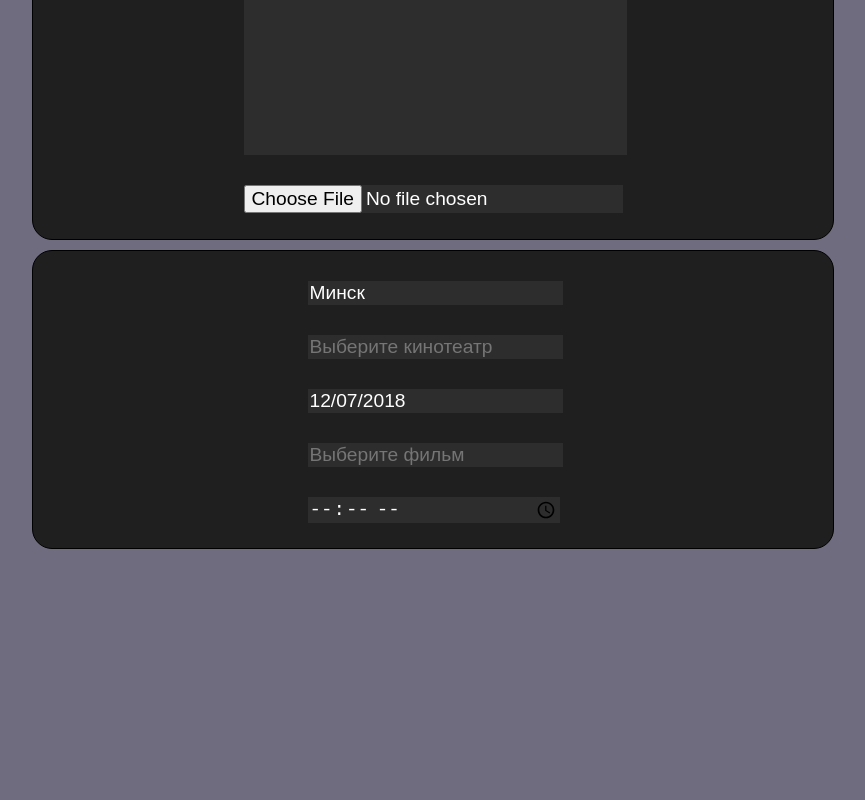
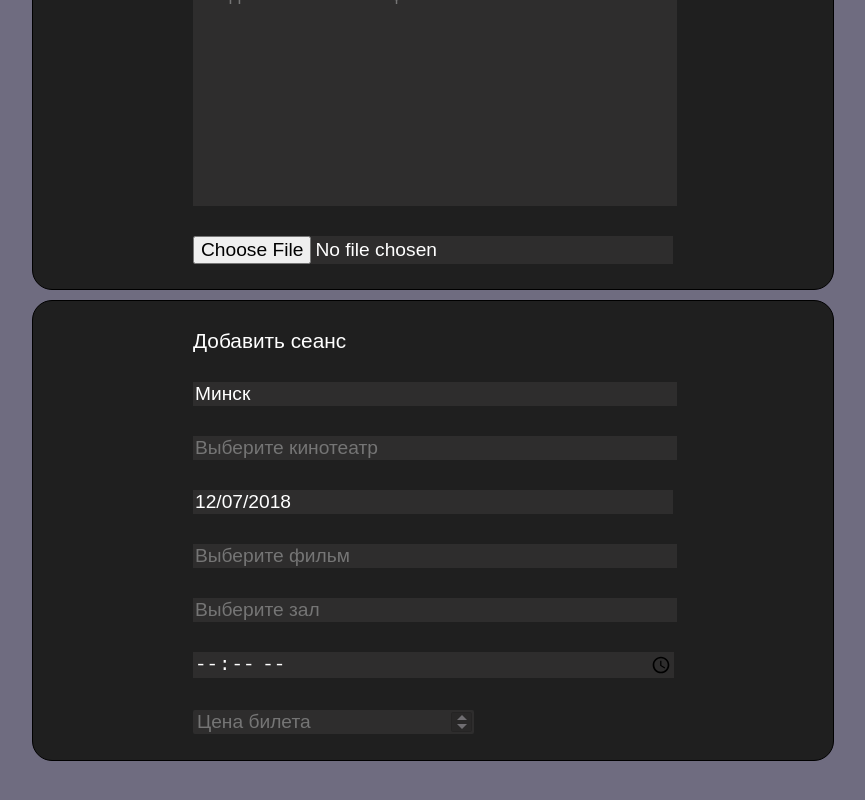
Before and after one commit to KseniyaMikhailiuk/Cinema-ticket-reservation-system, a React (Create React App) app in the folder front/: page /Admin in a window 1280 px wide. Shown: the part 288-1088 px from the top of the page, without its empty margins (207-1072 px from the left). Before the commit the page ends 837 px from the top, so only its background shows below. Built offline with nearby package versions, Linux system fonts and the light colour scheme.

Commit message:
add inputs to add seance form on admin page

```diff
--- a/front/src/components/AdminForms/addFilmForm.js
+++ b/front/src/components/AdminForms/addFilmForm.js
@@ -7,6 +7,9 @@ const AddFilmForm = () => {
         <article className="forms admin">
             <form>
                 <fieldset>
+                    <legend className="form-item forms__legend">
+                        Добавить фильм
+                    </legend>
                     <input placeholder="Введите название" className="form-item admin__form-item"/>
                     <input className="form-item admin__form-item" type="date" />
                     <textarea
--- a/front/src/components/AdminForms/addFilmForm.scss
+++ b/front/src/components/AdminForms/addFilmForm.scss
@@ -1,5 +1,8 @@
 .admin{
     padding-bottom: 2vw;
+    form{
+        width: 60%;
+    }
     textarea{
         resize: none;
     }
@@ -9,4 +12,21 @@
     .react-datepicker__input-container input{
         margin: 0;
     }
+
+    .react-numeric-input{
+        margin-top: 2.5vw;
+        input{
+            height: 100%;
+            margin: 0;
+            width: 100%;
+            border: none !important;
+            font-size: 1.5vw !important;
+        }
+        b{
+            box-shadow: none !important;
+            i{
+                border-color:  rgb(112, 110, 114) transparent !important;
+            }
+        }
+    }
 }
--- a/front/src/components/AdminForms/addSeanceForm.js
+++ b/front/src/components/AdminForms/addSeanceForm.js
@@ -1,16 +1,57 @@
 import React from 'react'
 import MainFilterPanel from '../Common/mainFilterPanel';
+import NumericInput from 'react-numeric-input'
 
 const AddSeanceForm = ({
     filter,
     filterOptions,
     changeFilterObjectItem
 }) => {
+    const handleInputChange = (event) => {
+        changeFilterObjectItem(event.target.list.id, event.target.value);
+    }
+
+    const moneyFormat = (value) => {
+        return value + ' BYN'
+    }
+
     return(
         <article className="forms admin">
             <form>
-                <MainFilterPanel filter={filter} filterOptions={filterOptions} onFilterClick={changeFilterObjectItem}/>
-                <input className="form-item" type="time" />
+                <fieldset>
+                    <legend className="form-item forms__legend">
+                        Добавить сеанс
+                    </legend>
+                    <MainFilterPanel filter={filter} filterOptions={filterOptions} onFilterClick={changeFilterObjectItem}/>
+                    <input className="form-item"
+                        list="hallNumbers"
+                        placeholder="Выберите зал"
+                        onChange={handleInputChange}
+                        required/>
+                    <datalist id="hallNumbers">
+                        {
+                            filterOptions
+                            .cities
+                            .filter(city => city.name === filter.city)
+                            .map(city => city.cinemas
+                                .map(cinema => cinema.halls
+                                    .map(hall =>
+                                        <option value={hall}>{cinema.name}</option>
+                                    )
+                                )
+                            )
+                        }
+                    </datalist>
+                    <input className="form-item" type="time" required/>
+                    <NumericInput
+                        className="form-item"
+                        min={1}
+                        max={100}
+                        placeholder="Цена билета"
+                        format={moneyFormat}
+                        required
+                    />
+                </fieldset>
             </form>
         </article>
     )
--- a/front/src/components/Common/mainFilterPanel.js
+++ b/front/src/components/Common/mainFilterPanel.js
@@ -27,6 +27,7 @@ const MainFilterPanel = ({
                         )
                 }
             </datalist>
+
             <input className="form-item"
                 list="cinema"
                 placeholder="Выберите кинотеатр"
@@ -39,7 +40,7 @@ const MainFilterPanel = ({
                         .filter(city => city.name === filter.city)
                         .map(city => city.cinemas
                                 .map(cinema =>
-                                    <option value={cinema}>{city.name}</option>
+                                    <option value={cinema.name}>{city.name}</option>
                                 )
                         )
                 }
@@ -51,6 +52,7 @@ const MainFilterPanel = ({
                     onFilterClick={onFilterClick}
                 />
             </div>
+
             <input className="form-item"
                 list="filmName"
                 placeholder="Выберите фильм"
--- a/front/src/containers/Schedule/index.js
+++ b/front/src/containers/Schedule/index.js
@@ -19,8 +19,9 @@ class Schedule extends Component {
     }
 
     fetchData() {
-        const {filter, startFilmListFetching} = this.props;
+        const {filter, startFilmListFetching, startFilterOptionsFetching} = this.props;
         startFilmListFetching(filter);
+        startFilterOptionsFetching();
     }
 
     render() {
--- a/front/src/main.scss
+++ b/front/src/main.scss
@@ -6,6 +6,7 @@ body{
         font-family: Arial, Helvetica, sans-serif;
         display: inline-flex;
         justify-content: center;
+        margin-bottom: 5vw;
         .shedule-page{
             width: 100%;
         }
--- a/front/src/services/api/filmsFetch.js
+++ b/front/src/services/api/filmsFetch.js
@@ -291,6 +291,7 @@ export const fetchFilterOptions = () =>
             let filterOptions = {
                 filmNames: [],
                 cities: [],
+                cinemas: [],
                 freeSeats: 0
             };
             for (let film of filmDatabase){
@@ -298,16 +299,29 @@ export const fetchFilterOptions = () =>
                     let existedCity = filterOptions.cities.find(addedCity => addedCity.name === city.name);
                     if (existedCity){
                         for (let cinema of city.cinemas){
-                            if (existedCity.cinemas.indexOf(cinema.name) === -1){
-                                existedCity.cinemas.push(cinema.name);
+                            let existaedCinema = existedCity.cinemas.find(existedCinema => existedCinema.name === cinema.name);
+                            if (!existaedCinema){
+                                let hallsInfo = [];
+                                for (let hall of cinema.halls){
+                                    hallsInfo.push(hall.number);
+                                }
+                                existedCity.cinemas.push({name: cinema.name, halls: hallsInfo});
+                            }
+                            else{
+                                for (let hall of cinema.halls){
+                                    if (existaedCinema.halls.indexOf(hall.number) === -1){
+                                        existaedCinema.halls.push(hall);
+                                    }
+                                }
                             }
                         }
                     }
                     else{
-                        let cinemaNames = []
+                        let cinemaNames = [];
                         for (let cinema of city.cinemas){
-                            cinemaNames.push(cinema.name)
+                            let hallsInfo = [];
                             for (let hall of cinema.halls){
+                                hallsInfo.push(hall.number);
                                 for (let seance of hall.schedule){
                                     let freeSeats = hall.seatAmount - seance.occupiedSeats.length;
                                     if (freeSeats > filterOptions.freeSeats){
@@ -315,6 +329,7 @@ export const fetchFilterOptions = () =>
                                     }
                                 }
                             }
+                            cinemaNames.push({name: cinema.name, halls: hallsInfo})
                         }
                         filterOptions.cities.push({
                             name: city.name,
--- a/front/src/store/actions/index.js
+++ b/front/src/store/actions/index.js
@@ -16,9 +16,6 @@ export const startFilmListFetching = (filter) => (dispatch) => {
                 })
             }
         )
-        .then(() => {
-            startFilterOptionsFetching()
-        })
 };
 
 export const startFilterOptionsFetching = () => (dispatch) =>
```
